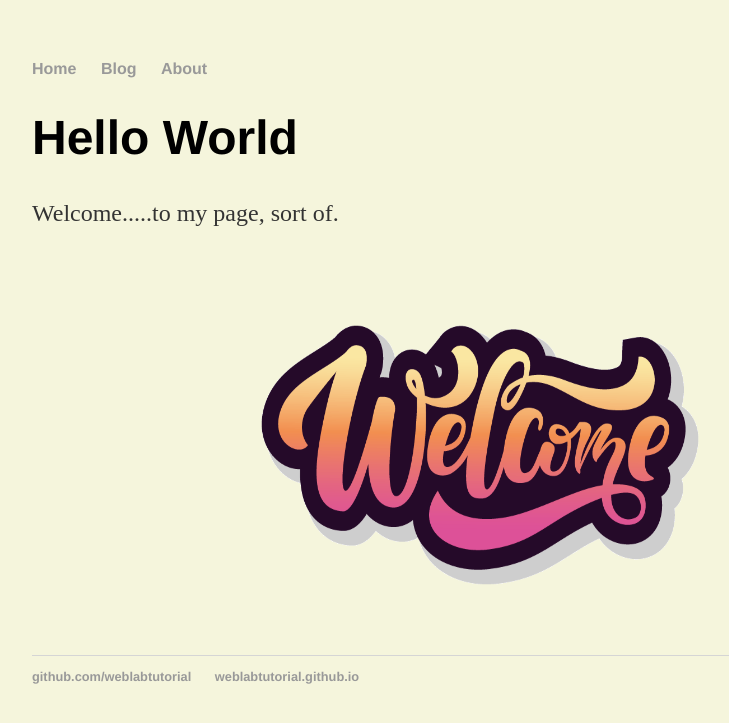
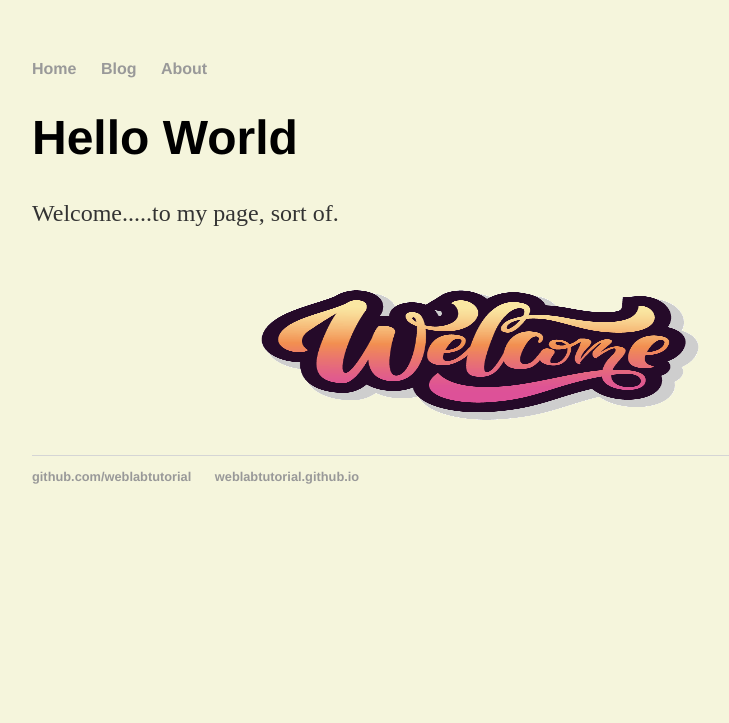
Before and after one commit to cbm2001/cbm2001.github.io, a Jekyll site: the page built from index.html, in a window 1280 px wide. Shown: the top 723 px of the page, without its empty margins (160-889 px from the left). Built offline with Jekyll 4.4.1, drawn with Linux system fonts in a browser that asks for light colours.

Commit message:
Update index.html

```diff
--- a/index.html
+++ b/index.html
@@ -7,4 +7,4 @@ title: Web Programming
   <p>Welcome.....to my page, sort of.</p>
 
 </div>
-<img src="/images/welcome.png" alt="welcome pic" style="height: 400px; width: 400px; display: block; margin-right: auto; margin-left: auto; width: 50%;">
+<img src="/images/welcome.png" alt="welcome pic" style="height: 200px; display: block; margin-right: auto; margin-left: auto; width: 50%;">
```
